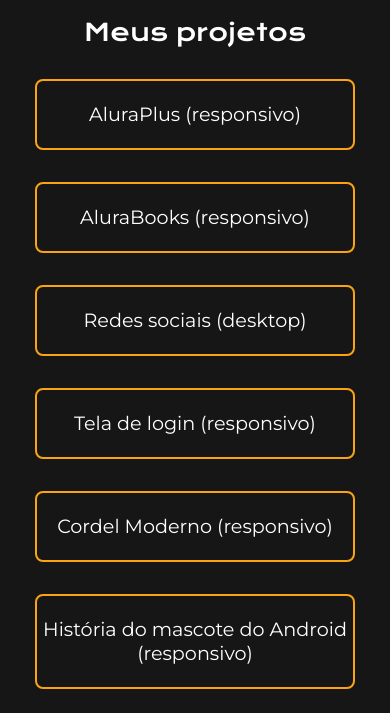
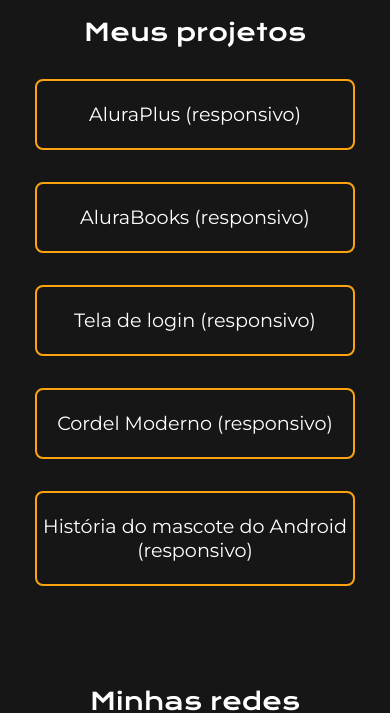
Before and after one commit to AdrianoGomesFilho/apresentacao, a plain HTML site: page index.html in a window 390 px wide. Shown: the part 139-852 px from the top of the page. Drawn offline with nearby package versions, Linux system fonts and the light colour scheme.

Commit message:
removi projetos redes sociais, precisa adaptar a responsividade

```diff
--- a/index.html
+++ b/index.html
@@ -21,8 +21,6 @@
                     <a href="https://projeto-aluraplus-rho.vercel.app/" class="apresentacao__links__navegacao" target="_blank">AluraPlus (responsivo)</a>
 
                     <a href="https://adrianogomesfilho.github.io/projeto-alurabooks/index.html" class="apresentacao__links__navegacao" target="_blank">AluraBooks (responsivo)</a>
-
-                    <a href="https://adrianogomesfilho.github.io/projeto-redes-sociais/index.html" class="apresentacao__links__navegacao" target="_blank">Redes sociais (desktop)</a>
 
                     <a href="https://adrianogomesfilho.github.io/projeto-login/index.html" class="apresentacao__links__navegacao" target="_blank">Tela de login (responsivo)</a>
 
```
